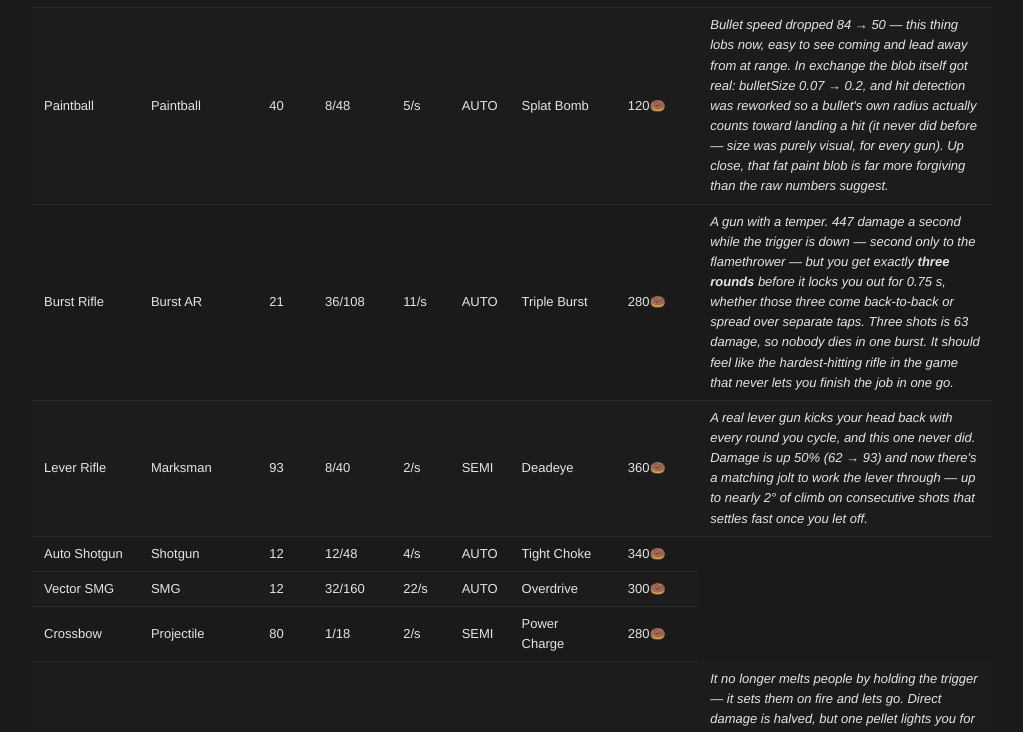
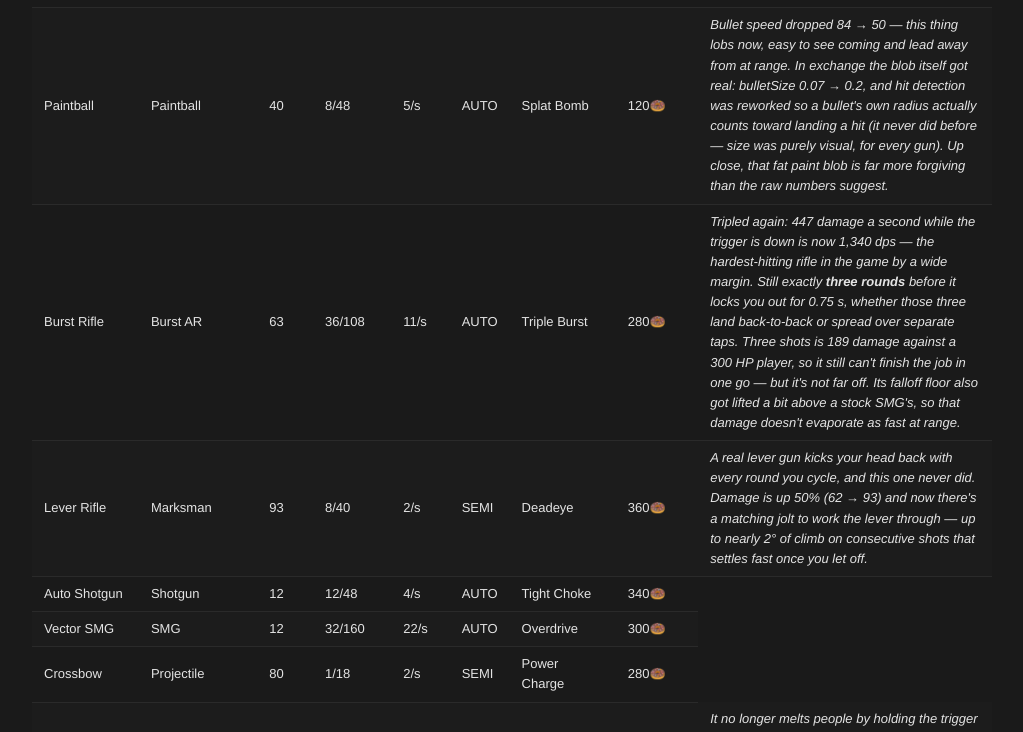
Before and after one commit to VideoGameTips/pvp-game, a website: page public/wiki.html in a window 1280 px wide. Shown: the part 11268-12000 px from the top of the page, without its empty margins (248-1271 px from the left). Drawn offline with Linux system fonts and the light colour scheme.

Commit message:
Wiki: Burst Rifle blurb for the 3x DPS + falloff-lift pass
Co-Authored-By: Claude Sonnet 5 <noreply@anthropic.com>

```diff
--- a/public/wiki.html
+++ b/public/wiki.html
@@ -546,18 +546,20 @@
   </tr><tr>
     <td>Burst Rifle</td>
     <td>Burst AR</td>
-    <td>21</td>
+    <td>63</td>
     <td>36/108</td>
     <td>11/s</td>
     <td>AUTO</td>
     <td>Triple Burst</td>
     <td>280🍩</td>
-    <td><em>A gun with a temper. 447&nbsp;damage a second while the trigger is down
-    &mdash; second only to the flamethrower &mdash; but you get exactly
-    <strong>three rounds</strong> before it locks you out for 0.75&nbsp;s, whether
-    those three come back-to-back or spread over separate taps. Three shots is 63
-    damage, so nobody dies in one burst. It should feel like the hardest-hitting
-    rifle in the game that never lets you finish the job in one go.</em></td>
+    <td><em>Tripled again: 447&nbsp;damage a second while the trigger is down is
+    now 1,340&nbsp;dps &mdash; the hardest-hitting rifle in the game by a wide
+    margin. Still exactly <strong>three rounds</strong> before it locks you out
+    for 0.75&nbsp;s, whether those three land back-to-back or spread over
+    separate taps. Three shots is 189 damage against a 300 HP player, so it
+    still can't finish the job in one go &mdash; but it's not far off. Its
+    falloff floor also got lifted a bit above a stock SMG's, so that damage
+    doesn't evaporate as fast at range.</em></td>
   </tr><tr>
     <td>Lever Rifle</td>
     <td>Marksman</td>
```
